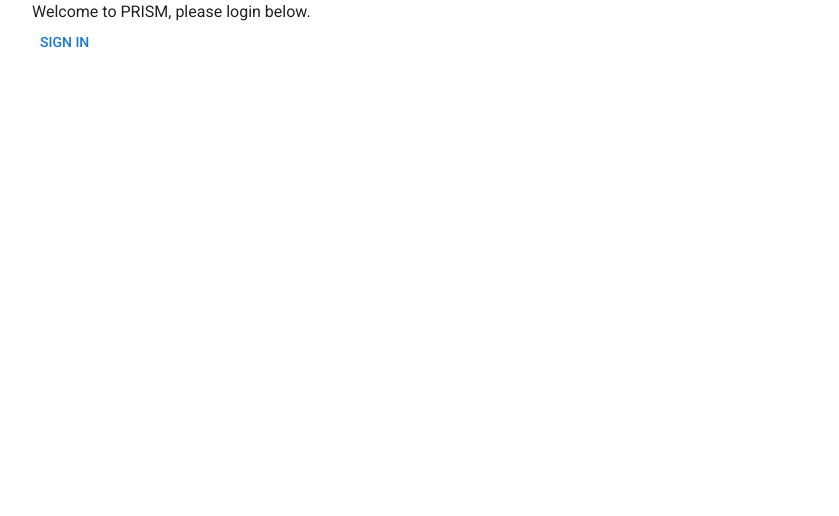
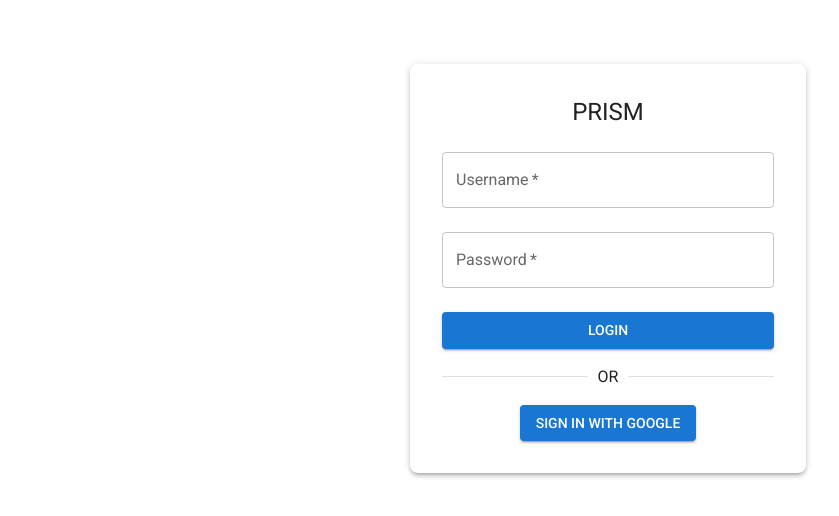
Before and after one commit to stevenfojas670/2025-S-GROUP6-PRISM, a Next.js app in the folder frontend/: page /login in a window 1280 px wide. Shown: the top 516 px of the page, without its empty margins (32-871 px from the left). Built offline with nearby package versions, Linux system fonts and the light colour scheme; no server answers.

Commit message:
Files touched: .env.local, auth.ts, page.tsx - Files created: LoginComponent.tsx - This commit establishes the login page with text input for the username and password as well as incorporates the Google sign in option.

```diff
--- a/frontend/package.json
+++ b/frontend/package.json
@@ -22,6 +22,7 @@
 		"@emotion/react": "^11.14.0",
 		"@emotion/styled": "^11.14.0",
 		"@mui/material": "^6.4.6",
+		"@react-oauth/google": "^0.12.1",
 		"next": "15.1.7",
 		"next-auth": "^4.24.11",
 		"react": "^19.0.0",
@@ -34,6 +35,6 @@
 		"@types/react-dom": "^19",
 		"eslint": "^9",
 		"eslint-config-next": "15.1.7",
-		"typescript": "^5"
+		"typescript": "5.8.2"
 	}
 }
--- /dev/null
+++ b/frontend/src/app/(auth)/login/LoginComponent.tsx
@@ -0,0 +1,110 @@
+/*
+    This login component renders the login screen in the browser.
+    It asks for username/password for local account verification
+    and includes a sign in with Google option.
+*/
+
+"use client";
+
+import React, { useState, useEffect } from "react";
+import { TextField, Button, Container, Typography, Box, Alert, Divider } from "@mui/material";
+import { SignInButton } from "@/components/AuthenticationMethod"; // ✅ Use SignInButton component
+
+const LoginComponent: React.FC = () => {
+    const [username, setUsername] = useState<string>("");
+    const [password, setPassword] = useState<string>("");
+    const [message, setMessage] = useState<{ type: "success" | "error"; text: string } | null>(null);
+    // Hydrated statee added to handle mismatched rendering
+    const [hydrated, setHydrated] = useState(false);
+
+    useEffect(() => {
+        setHydrated(true);
+    }, []);
+
+    if (!hydrated) return null; // Prevents SSR mismatches
+
+    const handleSubmit = async (event: React.FormEvent<HTMLFormElement>) => {
+        event.preventDefault();
+
+        try {
+            const response = await fetch("/api/auth/login", {
+                method: "POST",
+                headers: { "Content-Type": "application/json" },
+                body: JSON.stringify({ username, password }),
+            });
+
+            const data = await response.json();
+
+            if (response.ok) {
+                setMessage({ type: "success", text: `✅ Welcome, ${data.user.username}!` });
+                window.location.href = "/dashboard";
+            } else {
+                setMessage({ type: "error", text: `❌ ${data.error}` });
+            }
+        } catch (error) {
+            setMessage({ type: "error", text: "❌ Server error. Please try again." });
+        }
+    };
+
+    return (
+        <Container maxWidth="xs">
+            <Box
+                sx={{
+                    display: "flex",
+                    flexDirection: "column",
+                    alignItems: "center",
+                    mt: 8,
+                    p: 4,
+                    boxShadow: 3,
+                    borderRadius: 2,
+                    bgcolor: "background.paper",
+                }}
+            >
+                <Typography variant="h5" component="h1" gutterBottom>
+                    PRISM
+                </Typography>
+
+                {/* Username & Password Login */}
+                <form onSubmit={handleSubmit} style={{ width: "100%" }}>
+                    <TextField
+                        label="Username"
+                        variant="outlined"
+                        fullWidth
+                        margin="normal"
+                        value={username}
+                        onChange={(e) => setUsername(e.target.value)}
+                        required
+                    />
+                    <TextField
+                        label="Password"
+                        type="password"
+                        variant="outlined"
+                        fullWidth
+                        margin="normal"
+                        value={password}
+                        onChange={(e) => setPassword(e.target.value)}
+                        required
+                    />
+                    <Button type="submit" variant="contained" fullWidth sx={{ mt: 2 }}>
+                        Login
+                    </Button>
+                </form>
+
+                {/* OR Divider */}
+                <Divider sx={{ width: "100%", my: 2 }}>OR</Divider>
+
+                {/* NextAuth Google Login Button */}
+                <SignInButton />
+
+                {/* Display Messages */}
+                {message && (
+                    <Alert severity={message.type} sx={{ mt: 2, width: "100%" }}>
+                        {message.text}
+                    </Alert>
+                )}
+            </Box>
+        </Container>
+    );
+};
+
+export default LoginComponent;
--- a/frontend/src/app/(auth)/login/page.tsx
+++ b/frontend/src/app/(auth)/login/page.tsx
@@ -1,17 +1,13 @@
-import { Container, Typography } from "@mui/material"
-import { SignInButton } from "@/components/AuthenticationMethod"
-import { auth } from "@/lib/auth"
-import { redirect } from "next/navigation"
+import { auth } from "@/lib/auth";
+import { redirect } from "next/navigation";
+import LoginComponent from "./LoginComponent";
 
-export default async function Login() {
-	const session = await auth()
+export default async function LoginPage() {
+    const session = await auth();
 
-	if (session) redirect("/dashboard")
+    if (session) {
+        redirect("/dashboard");
+    }
 
-	return (
-		<Container>
-			<Typography>Welcome to PRISM, please login below.</Typography>
-			<SignInButton />
-		</Container>
-	)
+    return <LoginComponent />;
 }
--- a/frontend/src/components/AuthenticationMethod.tsx
+++ b/frontend/src/components/AuthenticationMethod.tsx
@@ -1,17 +1,19 @@
-"use client"
-import { Button } from "@mui/material"
-import { signIn, signOut } from "next-auth/react"
+"use client";
+import { Button } from "@mui/material";
+import { signIn, signOut } from "next-auth/react";
 
 export function SignInButton() {
-	return (
-		<Button onClick={() => signIn("google", { callbackUrl: "/dashboard" })}>
-			Sign In
-		</Button>
-	)
+    return (
+        <Button variant="contained" onClick={() => signIn("google", { callbackUrl: "/dashboard" })}>
+            Sign In with Google
+        </Button>
+    );
 }
 
 export function SignOutButton() {
-	return (
-		<Button onClick={() => signOut({ callbackUrl: "/login" })}>Sign Out</Button>
-	)
+    return (
+        <Button variant="outlined" onClick={() => signOut({ callbackUrl: "/login" })}>
+            Sign Out
+        </Button>
+    );
 }
--- a/frontend/src/lib/auth.ts
+++ b/frontend/src/lib/auth.ts
@@ -10,8 +10,8 @@ import GoogleProvider from "next-auth/providers/google"
 export const authOptions: NextAuthOptions = {
 	providers: [
 		GoogleProvider({
-			clientId: process.env.AUTH_GOOGLE_ID,
-			clientSecret: process.env.AUTH_GOOGLE_SECRET,
+			clientId: process.env.GOOGLE_CLIENT_ID,
+			clientSecret: process.env.GOOGLE_CLIENT_SECRET,
 		}),
 	],
 	pages: {
```
Also changed, not shown: frontend/src/app/layout.tsx (+5 -5 lines), 1 other file (tests, documents, lock files or other folders). Lines whose indentation alone changed are shown as unchanged.
